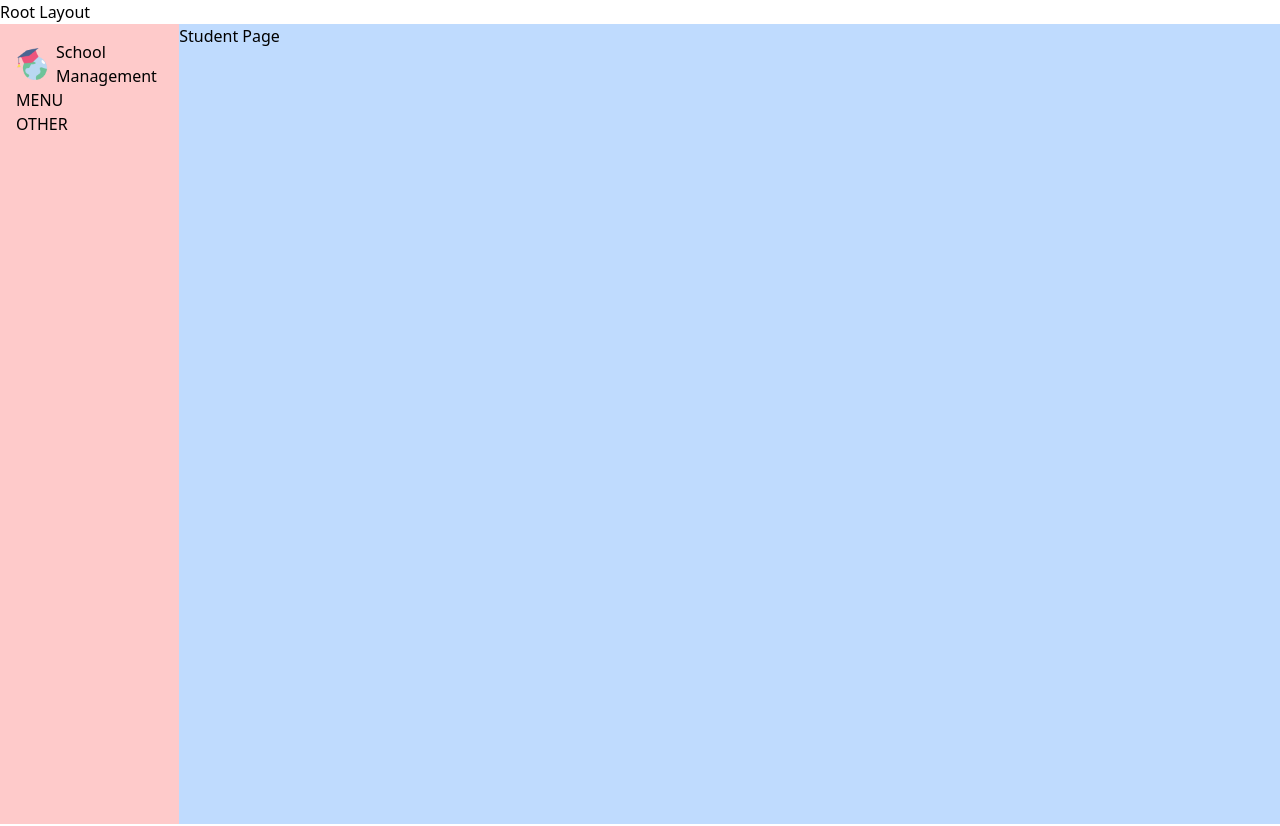
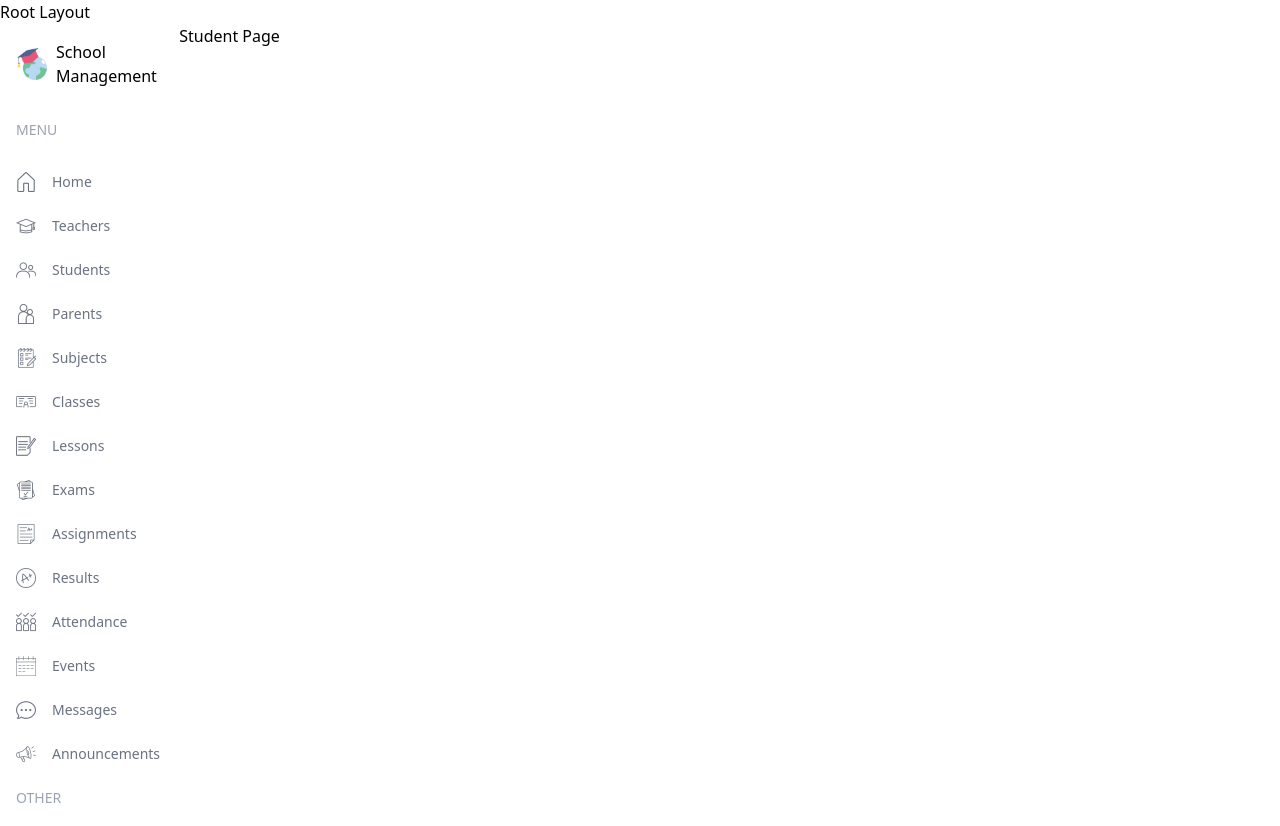
Before and after one commit to usalman/schooler, a Next.js app: page /student in a window 1280 px wide. Shown: the top 826 px of the page. Built offline with nearby package versions, Linux system fonts and the light colour scheme.

Commit message:
feat: complete left menu

```diff
--- a/src/app/(dashboard)/layout.tsx
+++ b/src/app/(dashboard)/layout.tsx
@@ -9,7 +9,7 @@
 }>) {
   return (
     <div className="h-screen flex">
-      <div className="w-[14%] md:w-[8%] lg:w-[16%] xl:w-[14%] bg-red-200 p-4">
+      <div className="w-[14%] md:w-[8%] lg:w-[16%] xl:w-[14%] p-4">
         <Link
           href="/"
           className="flex items-center justify-center lg:justify-start gap-2"
@@ -19,9 +19,7 @@
         </Link>
         <Menu />
       </div>
-      <div className="w-[86%] md:w-[92%] lg:w-[84%] xl:w-[86%] bg-blue-200">
-        {children}
-      </div>
+      <div className="w-[86%] md:w-[92%] lg:w-[84%] xl:w-[86%]">{children}</div>
     </div>
   )
 }
--- a/src/app/components/Menu.tsx
+++ b/src/app/components/Menu.tsx
@@ -1,11 +1,25 @@
+import Image from 'next/image'
+import Link from 'next/link'
 import menuItems from '@/shared/menuItems'
 
 const Menu = () => {
   return (
-    <div>
+    <div className="mt-4 text-sm">
       {menuItems.map((menuItem) => (
-        <div className="" key={menuItem.title}>
-          <span>{menuItem.title}</span>
+        <div className="flex flex-col gap-2" key={menuItem.title}>
+          <span className="hidden lg:block text-gray-400 font-light my-4">
+            {menuItem.title}
+          </span>
+          {menuItem.items.map((item) => (
+            <Link
+              href={item.href}
+              key={item.label}
+              className="flex items-center justify-center lg:justify-start gap-4 text-gray-500 py-2"
+            >
+              <Image src={item.icon} alt="" width={20} height={20} />
+              <span className="hidden lg:block">{item.label}</span>
+            </Link>
+          ))}
         </div>
       ))}
     </div>
```
